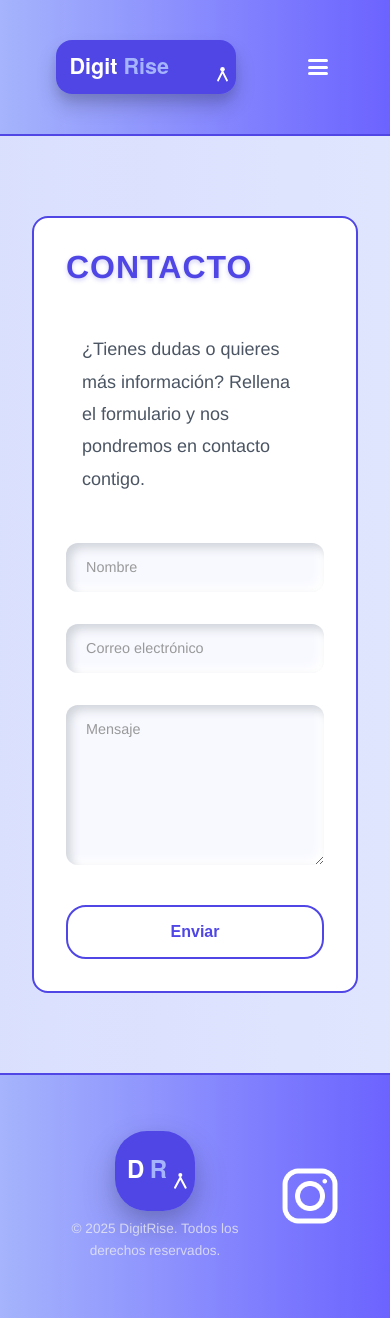
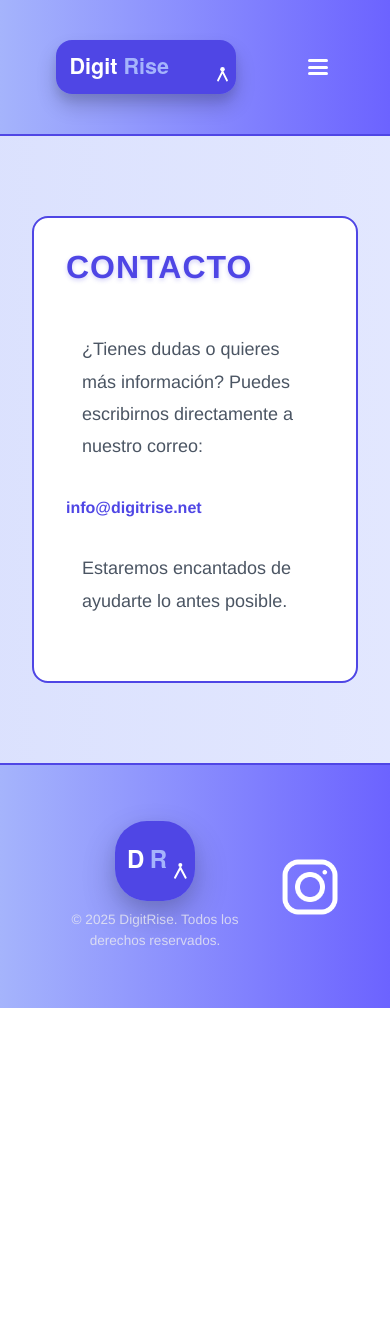
Before and after one commit to gallardo4/DigitRise, a Vue app in the folder digitrise/: page /contacto in a window 390 px wide. After the commit the page ends 1008 px from the top, so only its background shows below. Built offline with nearby package versions, Linux system fonts and the light colour scheme.

Commit message:
change contact view and add guide message to reset password view

```diff
--- a/digitrise/src/style.css
+++ b/digitrise/src/style.css
@@ -828,6 +828,29 @@ main {
   margin-top: -0.5rem;
 }
 
+.correoLink {
+  color: var(--color-primary);
+  text-decoration: none;
+  font-weight: 700;
+}
+
+@media (max-width: 768px) {
+  .containerContacto {
+    margin-left: 2rem;
+    margin-right: 2rem;
+    padding: 2rem;
+  }
+
+  .btn {
+    width: 100%;
+    text-align: center;
+    padding: 1rem;
+    font-size: 1rem;
+  }
+}
+
+/* FORMULARIO */
+
 .formulario {
   display: flex;
   flex-direction: column;
@@ -908,6 +931,8 @@ textarea:not(:placeholder-shown)+label {
   letter-spacing: 0.05em;
 }
 
+/* BOTÓN */
+
 .btn {
   align-self: flex-start;
   padding: 0.85rem 2.25rem;
@@ -940,26 +965,6 @@ textarea:not(:placeholder-shown)+label {
   box-shadow:
     8px 8px 20px rgba(67, 56, 202, 0.7),
     -8px -8px 20px rgba(124, 119, 255, 0.7);
-}
-
-@media (max-width: 768px) {
-  .containerContacto {
-    margin-left: 2rem;
-    margin-right: 2rem;
-    padding: 2rem;
-  }
-
-  .textoContacto {
-    font-size: 1rem;
-    text-align: left;
-  }
-
-  .btn {
-    width: 100%;
-    text-align: center;
-    padding: 1rem;
-    font-size: 1rem;
-  }
 }
 
 /* LOGIN */
--- a/digitrise/src/views/ContactoView.vue
+++ b/digitrise/src/views/ContactoView.vue
@@ -1,44 +1,18 @@
-<script setup lang="ts">
-import { ref } from 'vue'
-
-const nombre = ref('')
-const email = ref('')
-const mensaje = ref('')
-
-function enviarFormulario() {
-  console.log('Formulario enviado:', { nombre: nombre.value, email: email.value, mensaje: mensaje.value })
-  // Aquí puedes hacer un fetch o axios POST
-  alert('Gracias por tu mensaje. Te responderemos pronto.')
-  nombre.value = ''
-  email.value = ''
-  mensaje.value = ''
-}
-</script>
-
 <template>
   <section class="contacto">
     <div class="containerContacto">
       <h1 class="tituloGrande">Contacto</h1>
-      <p class="texto">¿Tienes dudas o quieres más información? Rellena el formulario y nos pondremos en contacto contigo.</p>
+      <p class="texto">
+        ¿Tienes dudas o quieres más información? Puedes escribirnos directamente a nuestro correo:
+      </p>
 
-      <form @submit.prevent="enviarFormulario" class="formulario">
-        <div class="inputGroup">
-          <input type="text" id="nombre" v-model="nombre" placeholder=" " required />
-          <label for="nombre">Nombre</label>
-        </div>
+      <div class="correoContacto">
+        <a href="mailto:info@digitrise.net" class="correoLink">info@digitrise.net</a>
+      </div>
 
-        <div class="inputGroup">
-          <input type="email" id="email" v-model="email" placeholder=" " required />
-          <label for="email">Correo electrónico</label>
-        </div>
-
-        <div class="inputGroup">
-          <textarea id="mensaje" v-model="mensaje" placeholder=" " rows="5" required></textarea>
-          <label for="mensaje">Mensaje</label>
-        </div>
-
-        <button type="submit" class="btn" onclick="this.blur()">Enviar</button>
-      </form>
+      <p class="texto" style="margin-top: 1rem;">
+        Estaremos encantados de ayudarte lo antes posible.
+      </p>
     </div>
   </section>
 </template>
--- a/digitrise/src/views/ResetPasswordView.vue
+++ b/digitrise/src/views/ResetPasswordView.vue
@@ -36,6 +36,10 @@ async function resetPassword() {
     <div class="containerResetPassword">
       <h1 class="tituloGrande">Restablecer Contraseña</h1>
 
+      <p class="texto">
+        Introduce tu correo electrónico para recibir un enlace de restablecimiento de contraseña.
+      </p>
+
       <form @submit.prevent="resetPassword" class="formulario">
         <div class="inputGroup">
           <input type="email" id="email" v-model="email" placeholder=" " required />
```
Also changed, not shown: digitrise/src/components/AgenteCard.vue (deleted, +0 -18 lines).
